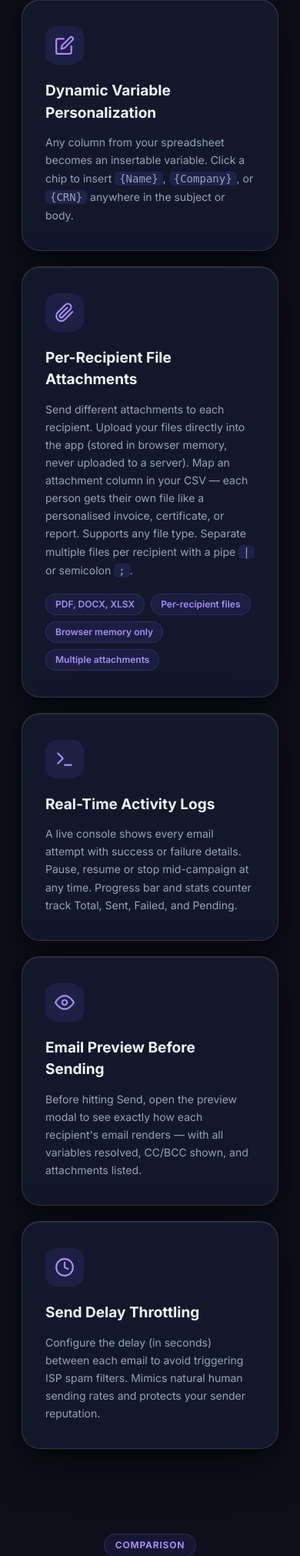
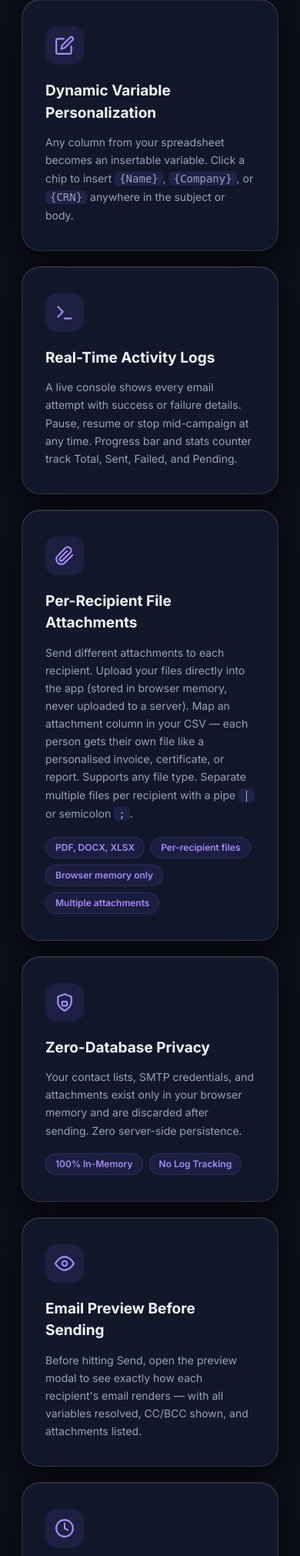
Before and after one commit to Satbir-Singh-42/MASS_EMAIL_PRO, a Flask app: page / in a window 390 px wide. Shown: the part 4479-6500 px from the top of the page at 77% size. Run offline with Flask 3, Linux system fonts and the light colour scheme.

Commit message:
feat: add landing page template with responsive design and SEO meta tags

```diff
--- a/templates/landing.html
+++ b/templates/landing.html
@@ -1257,6 +1257,19 @@
             subject or body.</p>
         </div>
 
+        <div class="bcell">
+          <div class="ficon">
+            <svg xmlns="http://www.w3.org/2000/svg" width="26" height="26" viewBox="0 0 24 24" fill="none"
+              stroke="currentColor" stroke-width="2" stroke-linecap="round" stroke-linejoin="round">
+              <polyline points="4 17 10 11 4 5" />
+              <line x1="12" y1="19" x2="20" y2="19" />
+            </svg>
+          </div>
+          <h3>Real-Time Activity Logs</h3>
+          <p>A live console shows every email attempt with success or failure details. Pause, resume or stop
+            mid-campaign at any time. Progress bar and stats counter track Total, Sent, Failed, and Pending.</p>
+        </div>
+
         <div class="bcell span2">
           <div class="ficon">
             <svg xmlns="http://www.w3.org/2000/svg" width="26" height="26" viewBox="0 0 24 24" fill="none"
@@ -1284,13 +1297,16 @@
           <div class="ficon">
             <svg xmlns="http://www.w3.org/2000/svg" width="26" height="26" viewBox="0 0 24 24" fill="none"
               stroke="currentColor" stroke-width="2" stroke-linecap="round" stroke-linejoin="round">
-              <polyline points="4 17 10 11 4 5" />
-              <line x1="12" y1="19" x2="20" y2="19" />
-            </svg>
-          </div>
-          <h3>Real-Time Activity Logs</h3>
-          <p>A live console shows every email attempt with success or failure details. Pause, resume or stop
-            mid-campaign at any time. Progress bar and stats counter track Total, Sent, Failed, and Pending.</p>
+              <path d="M12 22s8-4 8-10V5l-8-3-8 3v7c0 6 8 10 8 10z" />
+              <rect x="9" y="11" width="6" height="5" rx="1" />
+            </svg>
+          </div>
+          <h3>Zero-Database Privacy</h3>
+          <p>Your contact lists, SMTP credentials, and attachments exist only in your browser memory and are discarded after sending. Zero server-side persistence.</p>
+          <div class="tag-row">
+            <span class="tag">100% In-Memory</span>
+            <span class="tag">No Log Tracking</span>
+          </div>
         </div>
 
         <div class="bcell">
@@ -1317,6 +1333,22 @@
           <h3>Send Delay Throttling</h3>
           <p>Configure the delay (in seconds) between each email to avoid triggering ISP spam filters. Mimics natural
             human sending rates and protects your sender reputation.</p>
+        </div>
+
+        <div class="bcell">
+          <div class="ficon">
+            <svg xmlns="http://www.w3.org/2000/svg" width="26" height="26" viewBox="0 0 24 24" fill="none"
+              stroke="currentColor" stroke-width="2.5" stroke-linecap="round" stroke-linejoin="round">
+              <line x1="12" y1="1" x2="12" y2="23"/>
+              <path d="M17 5H9.5a3.5 3.5 0 0 0 0 7h5a3.5 3.5 0 0 1 0 7H6"/>
+            </svg>
+          </div>
+          <h3>100% Free & Open Source</h3>
+          <p>No subscription fees, no locked features, and no premium upsells. Host it yourself or run it from our official instance with zero daily email limitations.</p>
+          <div class="tag-row">
+            <span class="tag">MIT License</span>
+            <span class="tag">Self-Hostable</span>
+          </div>
         </div>
 
       </div>
```
